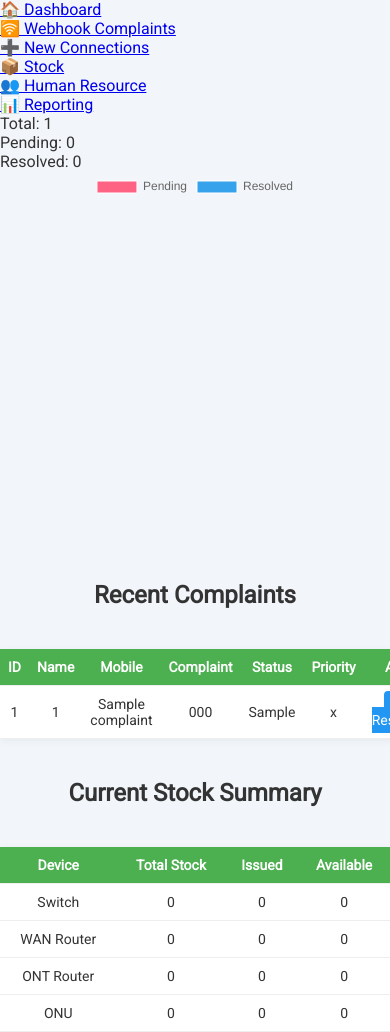
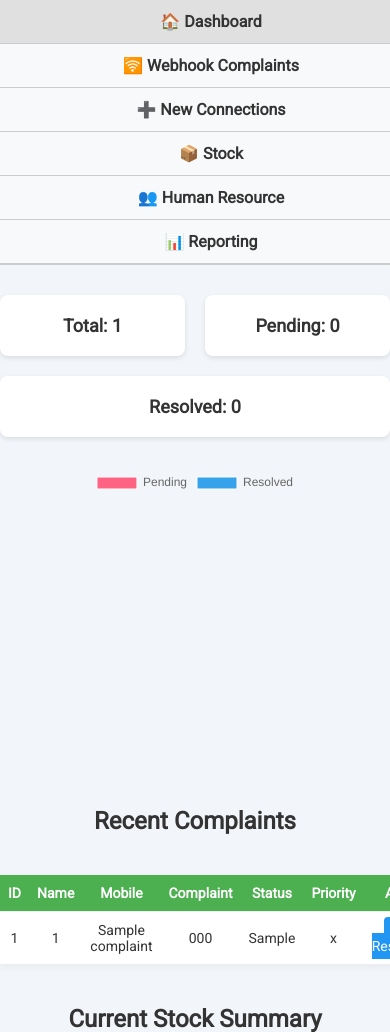
Before and after one commit to Suraj27251/complaint-management-system, a Flask app: page / in a window 390 px wide; the page is wider, and only the part inside the window is pictured. Shown: the part 104-1136 px from the top of that part. Run offline with Flask 3, Linux system fonts and the light colour scheme; tables that the repository leaves empty hold one stand-in row (values such as "Sample post"); data that the repository does not hold is empty.

Commit message:
Update styles.css

```diff
--- a/static/css/styles.css
+++ b/static/css/styles.css
@@ -29,9 +29,9 @@ h1, h2 {
 }
 
 .header .logo img {
-    height: 4px;
+    height: 40px;
+    max-height: 60px;
     width: auto;
-    max-height: 5px;
 }
 
 .header .title {
@@ -53,6 +53,35 @@ h1, h2 {
     border-radius: 4px;
     border: 1px solid #ccc;
     background: #f8f8f8;
+}
+
+/* ===== NAVIGATION TABS ===== */
+.tabs {
+    display: flex;
+    justify-content: space-around;
+    background-color: #f8f9fa;
+    border-bottom: 1px solid #ccc;
+    flex-wrap: wrap;
+}
+
+.tab {
+    padding: 12px 16px;
+    text-align: center;
+    cursor: pointer;
+    flex-grow: 1;
+    font-weight: bold;
+    border-right: 1px solid #ccc;
+}
+
+.tab a {
+    text-decoration: none;
+    color: #333;
+    display: block;
+}
+
+.tab:hover,
+.tab.active {
+    background-color: #e0e0e0;
 }
 
 /* ===== FORM STYLES (track.html) ===== */
@@ -93,6 +122,34 @@ h1, h2 {
     color: #666;
 }
 
+/* ===== STATS CARDS ===== */
+.stats {
+    display: flex;
+    justify-content: space-around;
+    margin: 30px 0;
+    flex-wrap: wrap;
+    gap: 20px;
+}
+
+.stats div {
+    background: #fff;
+    padding: 20px;
+    border-radius: 8px;
+    box-shadow: 0 2px 5px rgba(0,0,0,0.1);
+    font-size: 18px;
+    font-weight: bold;
+    color: #333;
+    text-align: center;
+    flex: 1 1 30%;
+}
+
+/* ===== PIE CHART CONTAINER ===== */
+.chart-container {
+    max-width: 400px;
+    width: 100%;
+    margin: 0 auto 40px auto;
+}
+
 /* ===== TABLE STYLE ===== */
 table {
     width: 90%;
@@ -117,7 +174,7 @@ tr:hover {
     background-color: #f1f1f1;
 }
 
-/* ===== BUTTON LINK STYLE (optional) ===== */
+/* ===== BUTTON LINK STYLE ===== */
 a.button {
     padding: 5px 10px;
     background-color: #2196F3;
@@ -154,6 +211,16 @@ a.button:hover {
         margin-top: 10px;
     }
 
+    .tabs {
+        flex-direction: column;
+    }
+
+    .tab {
+        border-right: none;
+        border-bottom: 1px solid #ccc;
+        width: 100%;
+    }
+
     .track-form {
         flex-direction: column;
         align-items: center;
@@ -172,4 +239,8 @@ a.button:hover {
     th, td {
         padding: 10px 8px;
     }
+
+    .chart-container {
+        max-width: 300px;
+    }
 }
```
